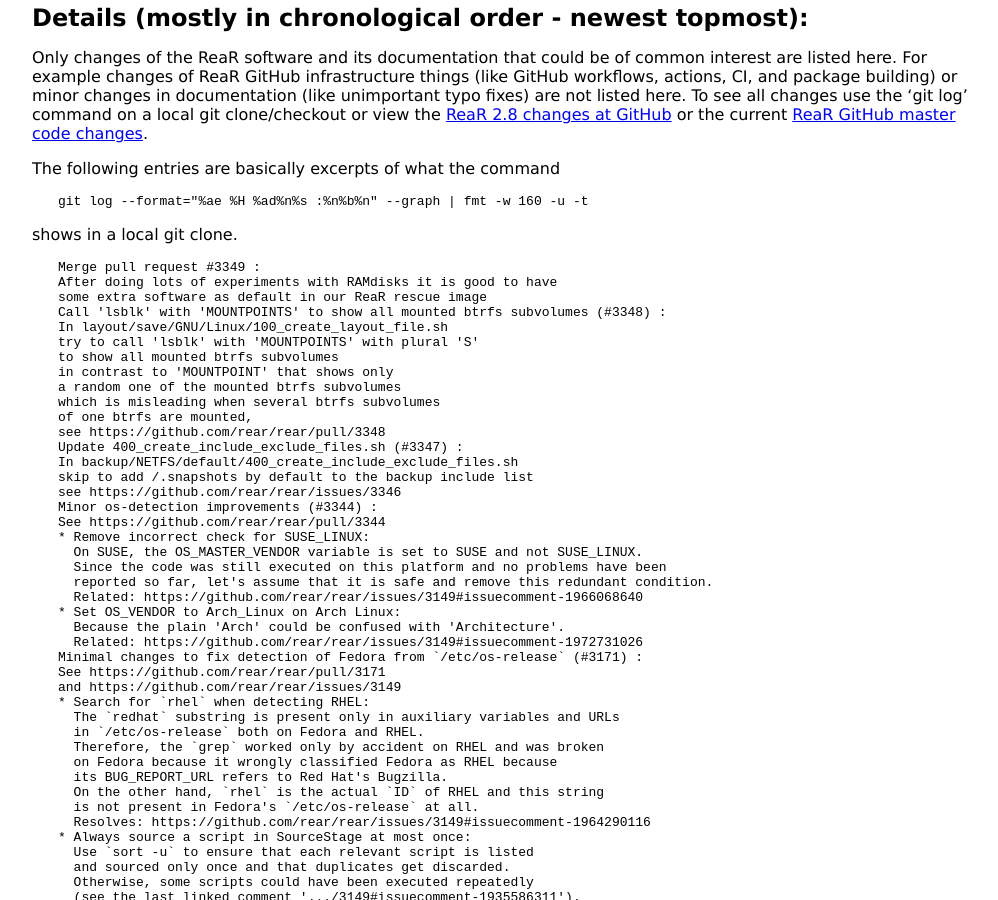
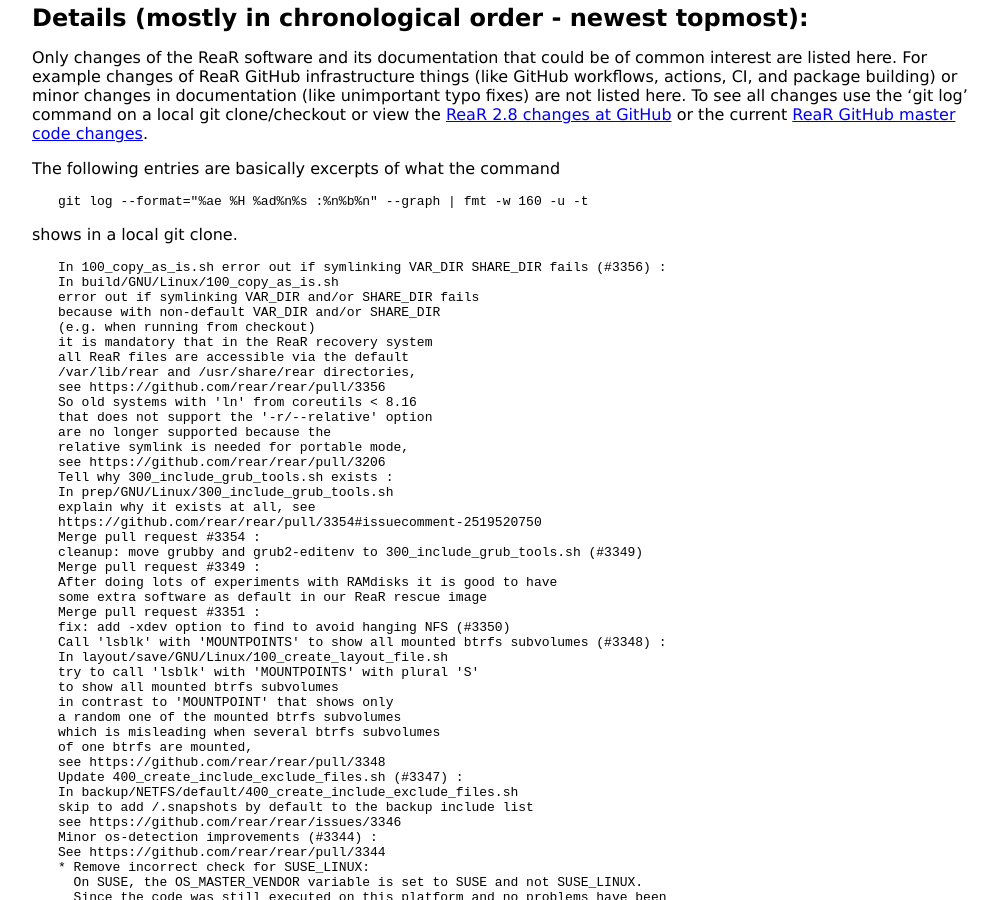
Before and after one commit to rear/rear.github.com, a Jekyll site: the page built from documentation/release-notes-2-8.md, in a window 1280 px wide and 900 px high, scrolled down 1863 px. Shown: the whole window, without its empty margins (128-1126 px from the left). Built offline with Jekyll 4.4.1, drawn with Linux system fonts in a browser that asks for light colours.

Commit message:
Update release-notes-2-8.md
Added latest git commit messages to the details section

````diff
--- a/documentation/release-notes-2-8.md
+++ b/documentation/release-notes-2-8.md
@@ -113,10 +113,41 @@
 ```
 shows in a local git clone.
 
+
+```
+In 100_copy_as_is.sh error out if symlinking VAR_DIR SHARE_DIR fails (#3356) :
+In build/GNU/Linux/100_copy_as_is.sh
+error out if symlinking VAR_DIR and/or SHARE_DIR fails
+because with non-default VAR_DIR and/or SHARE_DIR
+(e.g. when running from checkout)
+it is mandatory that in the ReaR recovery system
+all ReaR files are accessible via the default
+/var/lib/rear and /usr/share/rear directories,
+see https://github.com/rear/rear/pull/3356
+So old systems with 'ln' from coreutils < 8.16
+that does not support the '-r/--relative' option
+are no longer supported because the
+relative symlink is needed for portable mode,
+see https://github.com/rear/rear/pull/3206
+```
+```
+Tell why 300_include_grub_tools.sh exists :
+In prep/GNU/Linux/300_include_grub_tools.sh
+explain why it exists at all, see
+https://github.com/rear/rear/pull/3354#issuecomment-2519520750
+```
+```
+Merge pull request #3354 :
+cleanup: move grubby and grub2-editenv to 300_include_grub_tools.sh (#3349)
+```
 ```
 Merge pull request #3349 :
 After doing lots of experiments with RAMdisks it is good to have
 some extra software as default in our ReaR rescue image
+```
+```
+Merge pull request #3351 :
+fix: add -xdev option to find to avoid hanging NFS (#3350)
 ```
 ```
 Call 'lsblk' with 'MOUNTPOINTS' to show all mounted btrfs subvolumes (#3348) :
````
